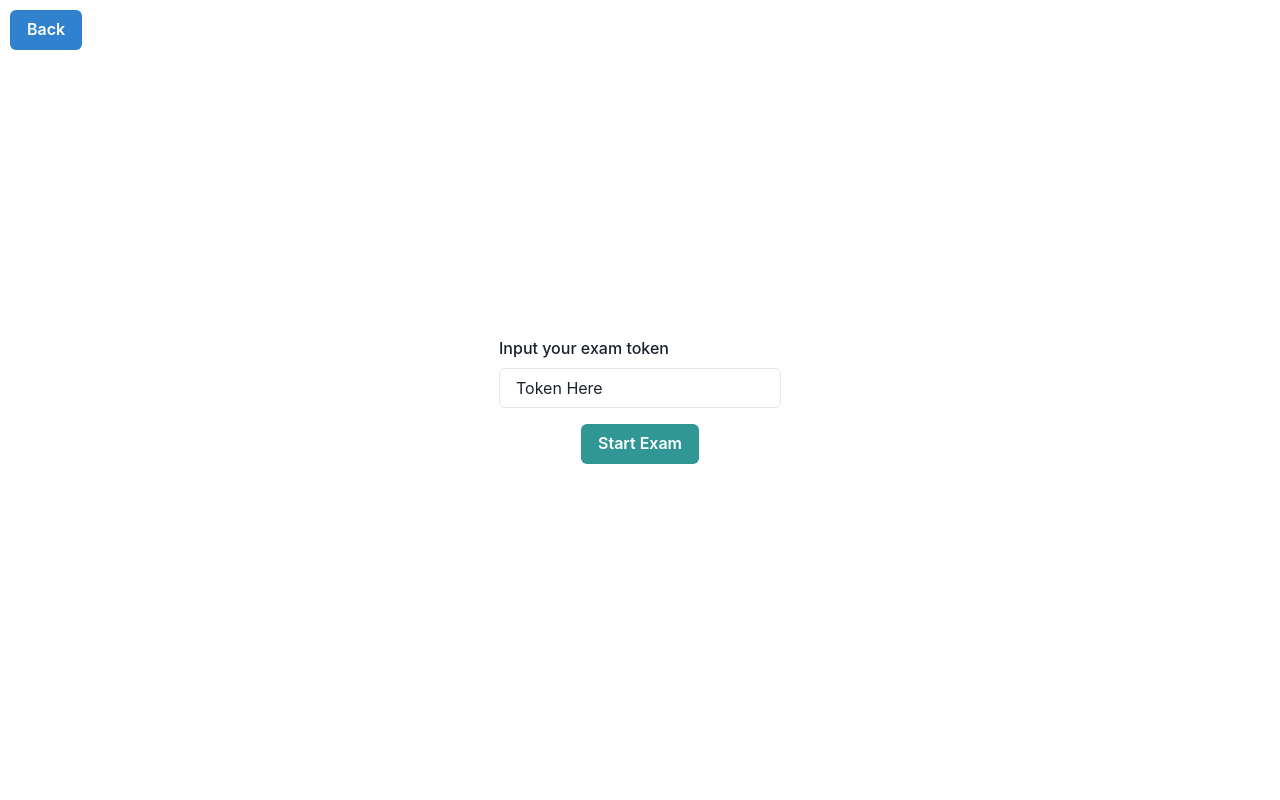
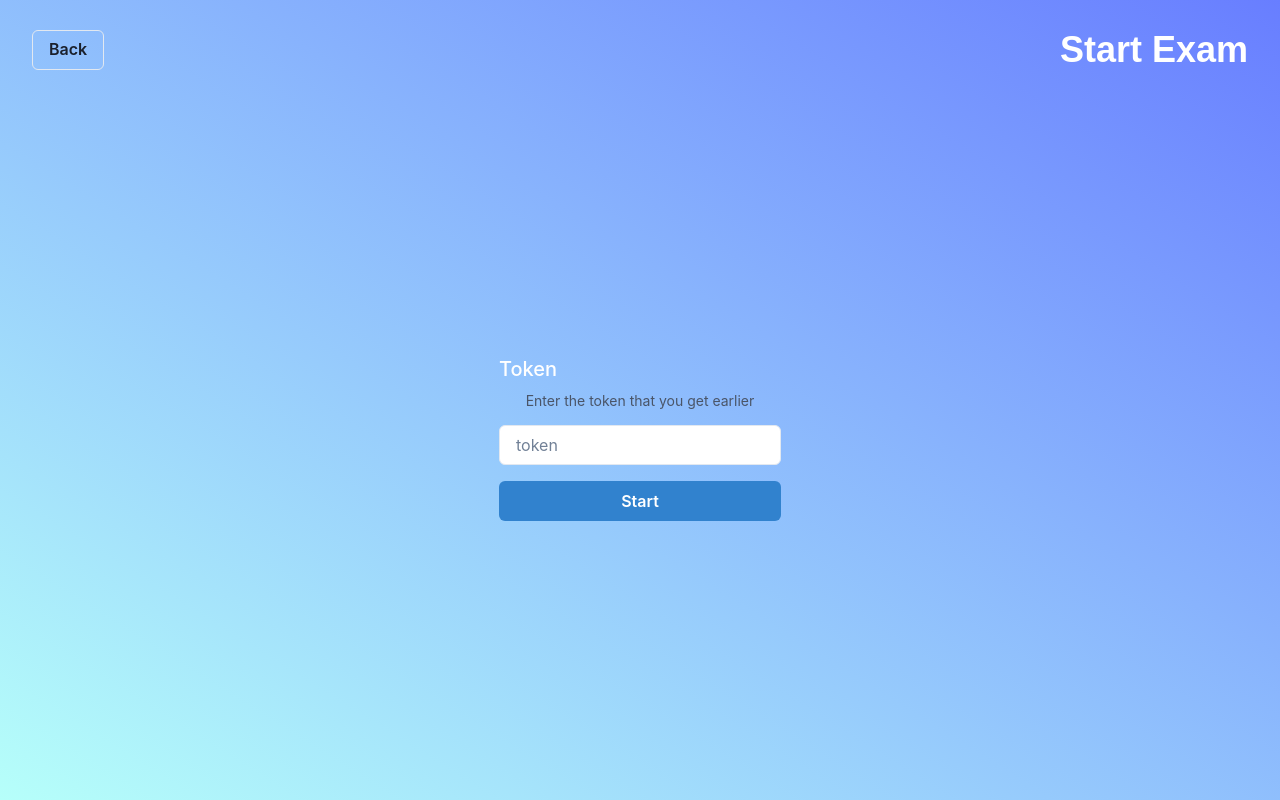
Before and after one commit to jundanha/verifies-user-on-registration-and-exams, a React (Vite) app in the folder client/: page /startexam in a window 1280 px wide. Built offline with nearby package versions, Linux system fonts and the light colour scheme.

Commit message:
Refactor start exam page layout and form validation

```diff
--- a/client/src/pages/startexam.jsx
+++ b/client/src/pages/startexam.jsx
@@ -5,61 +5,136 @@ import {
   Button,
   Input,
   Box,
-  ChakraProvider,
-  Center
+  Heading,
+  FormHelperText
 } from '@chakra-ui/react';
 import { Field, Form, Formik } from 'formik';
+import { Link as RouterLink } from 'react-router-dom';
 
 function StartExamPage() {
-  function validateToken(value) {
+  async function handleSubmit(values, actions) {
+    try {
+      console.log(values.token)
+      //  TODO : change the url to the deployed backend
+      const response = await fetch('http://localhost:5000/start_exam', {
+        method: 'POST',
+        headers: {
+          'Content-Type': 'application/json',
+        },
+        body: JSON.stringify({ token: values.token }),
+      });
+
+      const responseData = await response.json();
+      console.log(responseData)
+
+      if (response.ok) {
+        window.location.href = '/exam';
+      } else {
+        actions.setFieldError('token', responseData.error || "Token doesn't exist");
+      }
+    } catch (error) {
+      console.error('Error while making API call:', error);
+      actions.setFieldError('token', error.message);
+    }
+
+    actions.setSubmitting(false);
+  }
+
+  function validateInput(value) {
     let error;
     if (!value) {
       error = 'Token is required';
-    } else if (value.toLowerCase() !== '1234') {
-      error = 'Wrong Token';
     }
     return error;
   }
 
+
   return (
-    <ChakraProvider>
-      <Box position="absolute" top="10px" left="10px">
-        <Button colorScheme="blue">Back</Button>
+    <>
+      <Box
+      bgGradient="linear(to-tr, #B6FFFA, #687EFF)"
+      w="100%" h="100vh"
+      p={3}
+      color="white"
+      display="flex"
+      alignItems="center"
+      flexDir="column"
+    >
+      <Box
+        display='flex'
+        flexDir='row'
+        alignItems={"center"}
+        justifyContent='space-between'
+        w='100%'
+        px='5'
+      >
+        <Button
+          variant='outline'
+          as={RouterLink}
+          to="/"
+        >
+          Back
+        </Button>
+        <Heading
+          my={4}
+          fontSize="4xl"
+          color="white"
+          fontFamily={"sans-serif"}
+        >
+          Start Exam
+        </Heading>
       </Box>
-      <Center h="100vh">
+        <Box
+          display='flex'
+          flexDir='column'
+          alignItems={"center"}
+          justifyContent={"center"}
+          w='100%' h={"100%"}
+        >
           <Formik
-          initialValues={{ token: 'Token Here' }}
-          onSubmit={(values, actions) => {
-            setTimeout(() => {
-              alert(JSON.stringify(values, null, 2));
-              actions.setSubmitting(false);
-            }, 1000);
-          }}
+            initialValues={{ token: '' }}
+            onSubmit={handleSubmit}
           >
             {(props) => (
               <Form>
-              <Field name="token" validate={validateToken}>
+                <Field name="token" validate={validateInput}>
                   {({ field, form }) => (
-                  <FormControl isInvalid={form.errors.name && form.touched.name}>
-                    <FormLabel>Input your exam token</FormLabel>
-                    <Input {...field} placeholder="Token Here" />
-                    <FormErrorMessage>{form.errors.name}</FormErrorMessage>
+                    <FormControl
+                      isInvalid={form.errors.token && form.touched.token}
+                    >
+                      <FormLabel htmlFor="token"
+                        fontSize={"xl"}
+                      >Token</FormLabel>
+                      <FormHelperText
+                        mb='4'
+                      >Enter the token that you get earlier</FormHelperText>
+                      <Input
+                        {...field}
+                        id="token"
+                        placeholder="token"
+                        backgroundColor={"white"}
+                        color={"black"}
+                      />
+                      <FormErrorMessage>{form.errors.token}</FormErrorMessage>
                     </FormControl>
                   )}
                 </Field>
                 <Button
                   mt={4}
-                colorScheme="teal"
+                  colorScheme="blue"
+                  // eslint-disable-next-line react/prop-types
                   isLoading={props.isSubmitting}
                   type="submit"
+                  width={"100%"}
                 >
-                Start Exam
+                  Start
                 </Button>
               </Form>
             )}
           </Formik>
-      </Center>
-    </ChakraProvider>
+        </Box>
+      </Box>
+    </>
   );
 }
 
```
Lines whose indentation alone changed are shown as unchanged.
